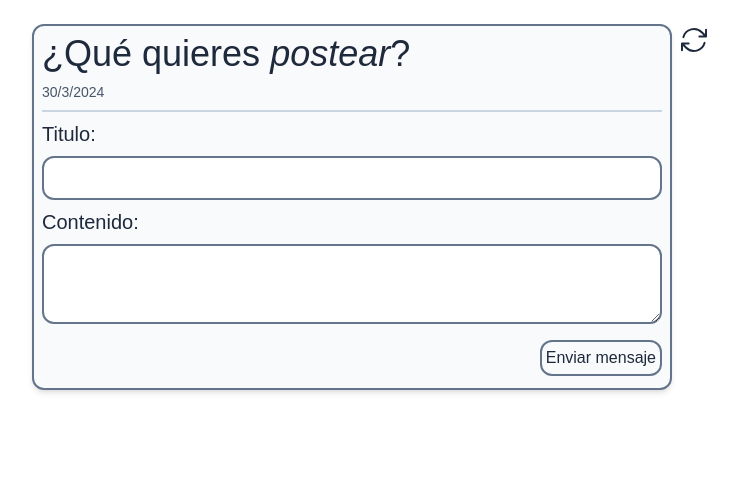
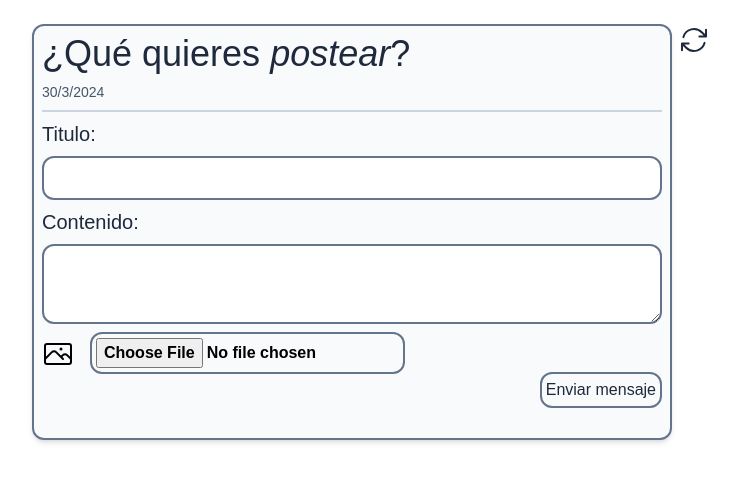
Before and after one commit to carlosdezela/posting-place, a React (Create React App) app in the folder client/: page / in a window 1280 px wide. Shown: the top 482 px of the page, without its empty margins (288-1026 px from the left). Built offline with nearby package versions, Linux system fonts and the light colour scheme; no server answers.

Commit message:
💾 File Button Añadido

```diff
--- a/client/src/components/form-message.jsx
+++ b/client/src/components/form-message.jsx
@@ -1,4 +1,5 @@
 import { useForm } from 'react-hook-form';
+import { ReactComponent as Photo } from "./icons/Photo.svg";
 
 function FormMessage({ onFormSubmit }) {
   const date = new Date();
@@ -6,7 +7,21 @@ function FormMessage({ onFormSubmit }) {
 
   const { register, handleSubmit } = useForm();
 
+  const getBase64 = (file, cb) => {
+    let reader = new FileReader();
+    reader.readAsDataURL(file);
+    reader.onload = function () {
+      cb(reader.result)
+    };
+    reader.onerror = function (error) {
+      console.log('Error: ', error);
+    };
+  }
+
   const onSubmit = handleSubmit((data) => {
+    if (data.file.length > 0) {
+      getBase64(data.file[0], (result) => {
+        data.file = result;
         data.date = fullDate;
         fetch('/msg', {
           method: 'POST',
@@ -14,6 +29,17 @@ function FormMessage({ onFormSubmit }) {
           body: JSON.stringify(data),
         });
         onFormSubmit();
+      });
+    } else {
+      data.file = null;
+      data.date = fullDate;
+      fetch('/msg', {
+        method: 'POST',
+        headers: { 'Content-Type': 'application/json' },
+        body: JSON.stringify(data),
+      });
+      onFormSubmit();
+    }
   });
 
   const keyUp = (e) => {
@@ -39,12 +65,17 @@ function FormMessage({ onFormSubmit }) {
 
             <label htmlFor="content" className='block text-xl text-slate-800 mb-2'>Contenido:</label>
             <textarea id="content" name="content" onKeyUp={keyUp} className='
-  block w-full text-slate-800 p-2 border-2 border-slate-500 rounded-xl focus:border-slate-800 mb-14 h-20
+  block w-full text-slate-800 p-2 border-2 border-slate-500 rounded-xl focus:border-slate-800 h-20
 ' { ...register("content", { required: true }) } required/>
 
+            <Photo className="w-8 h-8 inline mr-4" />
+            <input type="file" name="File" id="file" className='mb-14 hover:bg-slate-200 cursor-pointer font-bold
+            rounded-xl p-1 border-2 border-slate-500 mt-2
+            ' { ...register("file") } accept=".png,.jpg,.jpeg" />
+
             <button type="submit" className='
-              mt-2 relative float-right bottom-12 text-slate-800 border-2 border-slate-500 rounded-xl p-1 hover:bg-slate-200
-              active:bottom-11
+              mt-2 relative float-right top-10 text-slate-800 border-2 border-slate-500 rounded-xl p-1 hover:bg-slate-200
+              active:top-11
             '>Enviar mensaje</button>
           </form>
         </section>
--- a/client/src/components/message.jsx
+++ b/client/src/components/message.jsx
@@ -14,6 +14,7 @@ function Message({ message, i }) {
           </nav>
         </div>
       </header>
+      <img src={message?.file} alt="" />
       <section className="pt-2">
         <p>{message.text}</p>
       </section>
```
Also changed, not shown: client/src/components/icons/Photo.svg (added), 1 other file (tests, documents, lock files or other folders). Lines whose indentation alone changed are shown as unchanged.
